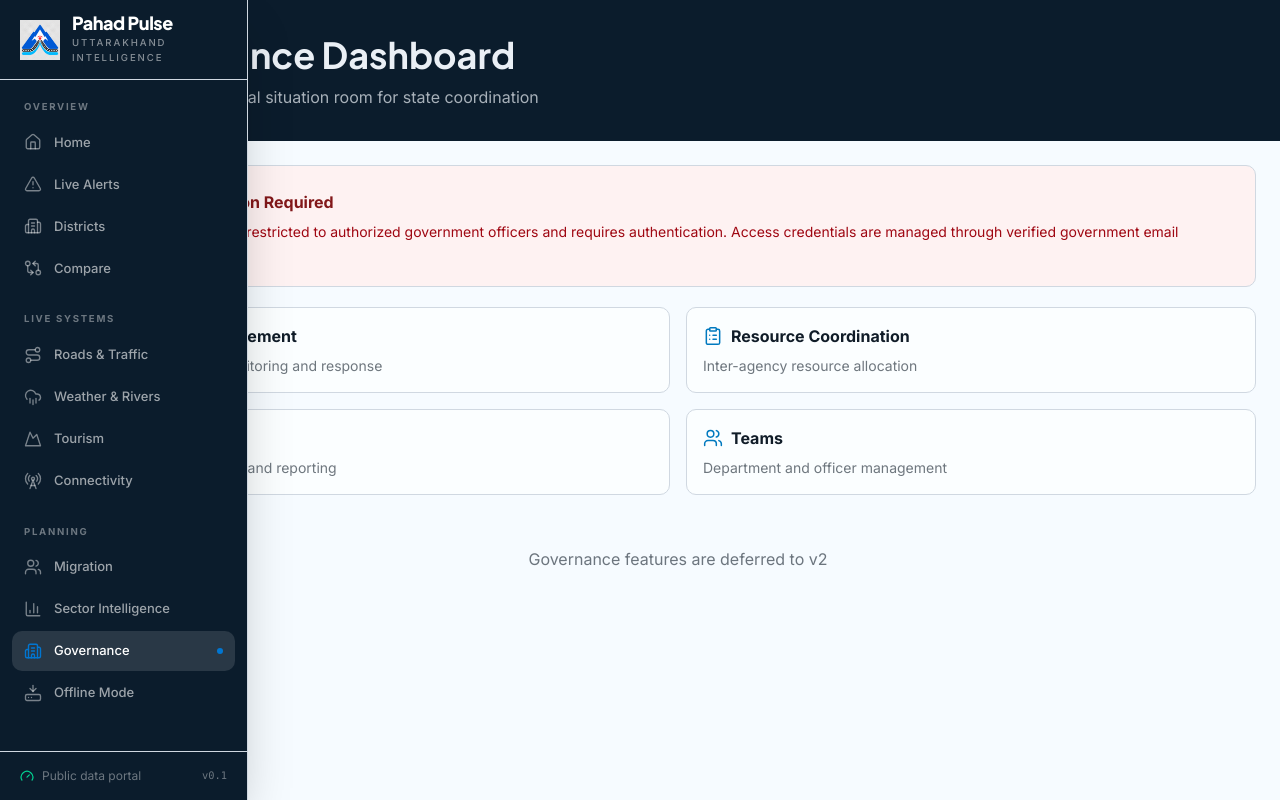
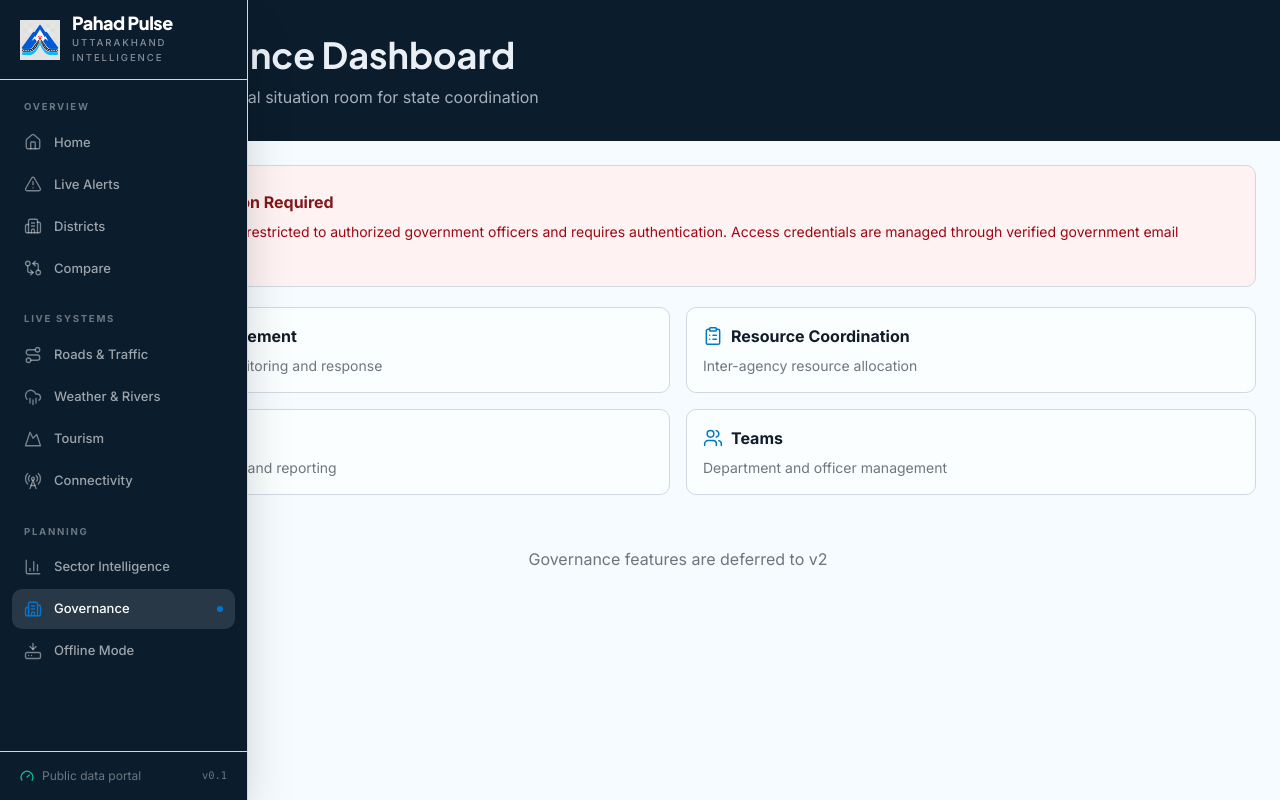
Before and after one commit to Prat05devs/pahadpulse, a Next.js app in the folder web/: page /governance in a window 1280 px wide. Built offline with nearby package versions, Linux system fonts and the light colour scheme; no server answers.

Commit message:
fix(web): remove retired migration navigation

```diff
--- a/web/src/components/layouts/dashboard-layout.tsx
+++ b/web/src/components/layouts/dashboard-layout.tsx
@@ -19,7 +19,6 @@ import {
   Mountain,
   RadioTower,
   Route,
-  Users,
   X,
   type LucideIcon,
 } from 'lucide-react';
@@ -70,7 +69,6 @@ const NAV_GROUPS: { label: string; items: NavItem[] }[] = [
   {
     label: 'Planning',
     items: [
-      { label: 'Migration', href: '/migration', icon: Users },
       { label: 'Sector Intelligence', href: '/intelligence', icon: BarChart3 },
       { label: 'Governance', href: '/governance', icon: Building2 },
       { label: 'Offline Mode', href: '/offline', icon: HardDriveDownload },
```
Also changed, not shown: 1 other file (tests, documents, lock files or other folders).
